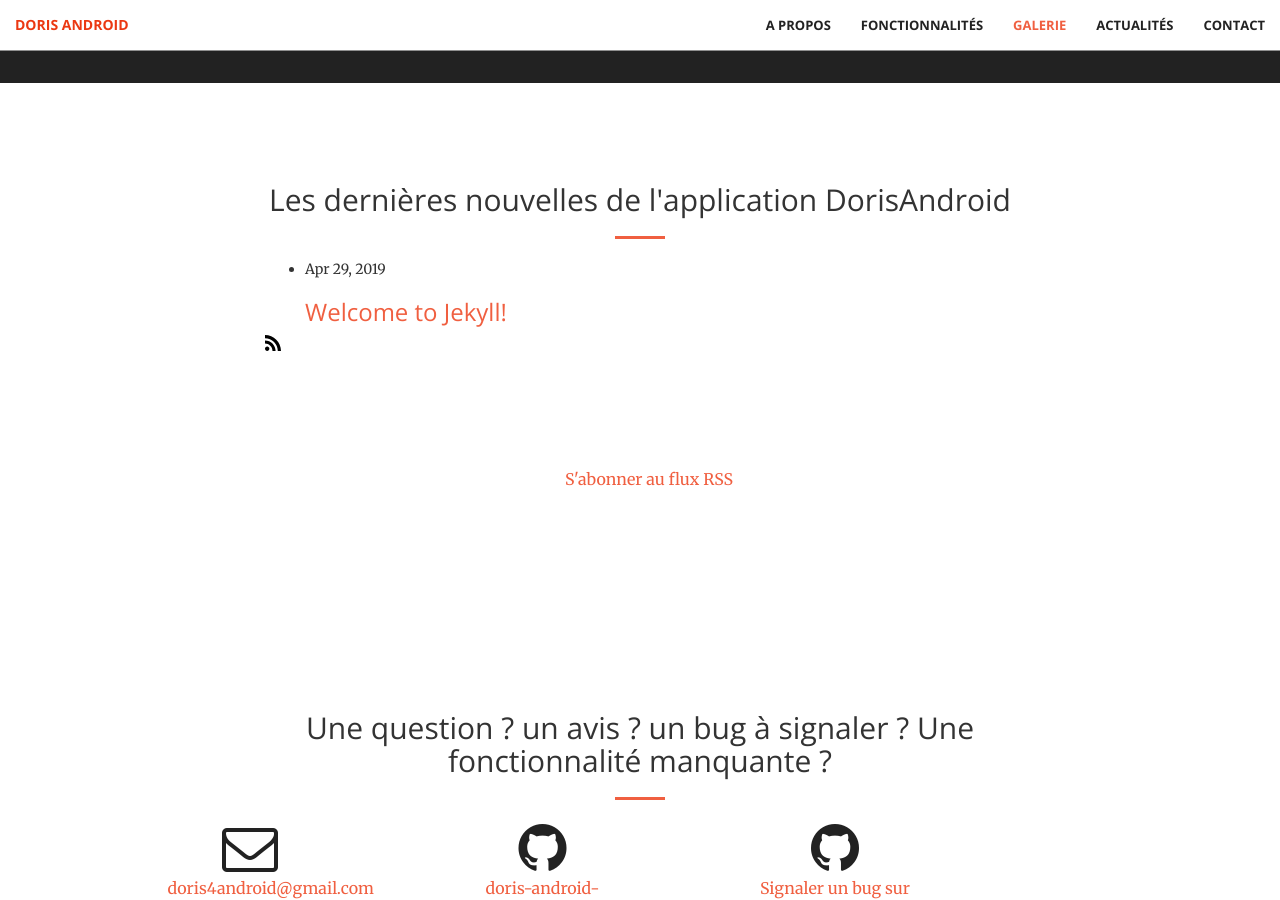
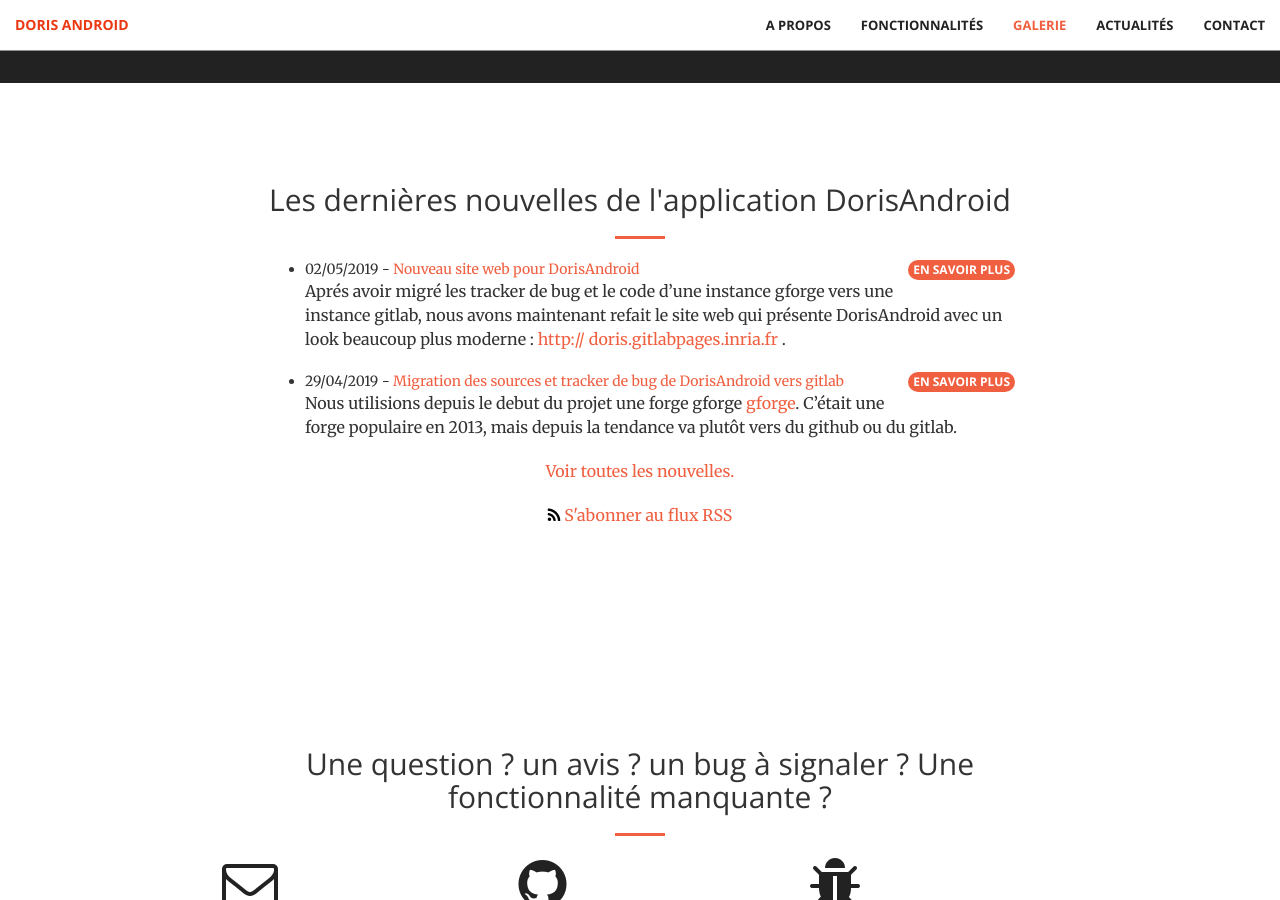
Before and after one commit to doris-ffessm/doris-ffessm.github.io, a Jekyll site: the page built from index.md, in a window 1280 px wide and 900 px high, scrolled down 3712 px. Built offline with Jekyll 4.4.1, drawn with Linux system fonts in a browser that asks for light colours; some of the changed text lies outside the part shown.

Commit message:
amélioration affichage des news

```diff
--- a/_config.yml
+++ b/_config.yml
@@ -25,6 +25,9 @@ url: "" # the base hostname & protocol for your site, e.g. http://example.com
 #twitter_username: jekyllrb
 #github_username:  jekyll
 
+timezone: Europe/Paris
+show_excerpts: true # Show excerpts of posts on the home page
+
 collections:
   - features
 
--- a/_includes/contact.html
+++ b/_includes/contact.html
@@ -22,8 +22,8 @@
 
 	        <div class="col-lg-2 col-lg-offset-1 text-center">
 	            <a href="https://gitlab.inria.fr/doris/doris-android/issues">
-	            <i class="fa fa-github fa-3x wow bounceIn" data-wow-delay=".1s"></i>
-	                <p>Signaler un bug sur notre tracker</p>
+	            <i class="fa fa-bug fa-3x wow bounceIn" data-wow-delay=".1s"></i>
+	                <p>Signaler un bug directement sur notre tracker (ou bien connaitre l'avancée des développements)</p>
 	            </a>
 	        </div>
     	</div>
--- a/_includes/latest_news.html
+++ b/_includes/latest_news.html
@@ -14,28 +14,37 @@
 			    <h2 class="post-list-heading">{{ page.list_title }}</h2>
 			  {%- endif -%}
 			  <ul class="post-list">
-      {%- for post in site.posts -%}
+			    {%- for post in site.posts limit:5 -%}
 			    <li>
-        {%- assign date_format = site.minima.date_format | default: "%b %-d, %Y" -%}
-        <span class="post-meta">{{ post.date | date: date_format }}</span>
-        <h3>
+			      {%- assign date_format = site.minima.date_format | default: "%d/%m/%Y" -%}
+			      <span class="post-meta">{{ post.date | date: date_format }} - </span>
 			      <a class="post-link" href="{{ post.url | relative_url }}">
 			          {{ post.title | escape }}
 			      </a>
-        </h3>
 			      {%- if site.show_excerpts -%}
+
+			        <span style="float: right;"><a href="{{ post.url | relative_url }}" class="btn btn-primary btn-xs page-scroll">En savoir plus</a></span>
 			        {{ post.excerpt }}
 			      {%- endif -%}
 			    </li>
 			    {%- endfor -%}
 			  </ul>
-
-    <p class="feed-subscribe"><svg class="svg-icon orange"><use xlink:href="{{ '/assets/minima-social-icons.svg#rss' | relative_url }}"></use></svg><a href="{{ "/feed.xml" | relative_url }}">S'abonner au flux RSS</a></p>
-
 			</div>
 			{%- endif -%}
-
-
-
+			<div class="col-lg-8 col-lg-offset-2 text-center">
+				<p class="feed-subscribe">
+					<a href="/all_news">
+						Voir toutes les nouvelles.
+					</a>
+				</p>
+			</div>
+			<div class="col-lg-8 col-lg-offset-2 text-center">
+				<p class="feed-subscribe">
+					<a href="{{ "/feed.xml" | relative_url }}">
+						<span style="color: Black;"><i class="fa fa-rss fa-1x wow bounceIn" data-wow-delay=".1s"></i></span> S'abonner au flux RSS
+					</a>
+				</p>
+			</div>
+		</div>
     </div>
 </section>
--- /dev/null
+++ b/_posts/2019-04-29-migration-vers-gitlab.md
@@ -0,0 +1,15 @@
+---
+layout: post
+title:  "Migration des sources et tracker de bug de DorisAndroid vers gitlab"
+date:   2019-04-29 10:05:02 +0200
+categories: web android
+---
+
+Nous utilisions depuis le debut du projet une forge gforge [gforge](https://gforge.inria.fr/projects/doris-android/).
+C'était une forge populaire en 2013, mais depuis la tendance va plutôt vers du github ou du gitlab.
+
+Nous avons donc migré le code source et les trackers de DorisAndroid vers une instance gitlab [https://gitlab.inria.fr/doris/doris-android](https://gitlab.inria.fr/doris/doris-android).
+
+Les remontées de bug ou les demande d'améliorations seront suivies via [https://gitlab.inria.fr/doris/doris-android/issues](https://gitlab.inria.fr/doris/doris-android/issues). Si vous ne souhaitez pas créer de compte pour rapporter un bug, vous pouvez simplment envoyer un message aux développeurs [doris-android-developers@lists.gforge.inria.fr](mailto:doris-android-developers@lists.gforge.inria.fr).
+
+Cela devrait nous permettre (à terme) d'améliorer les documentations de développement en restant dans la tendance du moment.
--- a/_posts/2019-04-29-welcome-to-jekyll.markdown
+++ /dev/null
@@ -1,25 +0,0 @@
----
-layout: post
-title:  "Welcome to Jekyll!"
-date:   2019-04-29 18:05:02 +0200
-categories: jekyll update
----
-You’ll find this post in your `_posts` directory. Go ahead and edit it and re-build the site to see your changes. You can rebuild the site in many different ways, but the most common way is to run `jekyll serve`, which launches a web server and auto-regenerates your site when a file is updated.
-
-To add new posts, simply add a file in the `_posts` directory that follows the convention `YYYY-MM-DD-name-of-post.ext` and includes the necessary front matter. Take a look at the source for this post to get an idea about how it works.
-
-Jekyll also offers powerful support for code snippets:
-
-{% highlight ruby %}
-def print_hi(name)
-  puts "Hi, #{name}"
-end
-print_hi('Tom')
-#=> prints 'Hi, Tom' to STDOUT.
-{% endhighlight %}
-
-Check out the [Jekyll docs][jekyll-docs] for more info on how to get the most out of Jekyll. File all bugs/feature requests at [Jekyll’s GitHub repo][jekyll-gh]. If you have questions, you can ask them on [Jekyll Talk][jekyll-talk].
-
-[jekyll-docs]: https://jekyllrb.com/docs/home
-[jekyll-gh]:   https://github.com/jekyll/jekyll
-[jekyll-talk]: https://talk.jekyllrb.com/
--- /dev/null
+++ b/_posts/2019-05-02-new-web-site.md
@@ -0,0 +1,14 @@
+---
+layout: post
+title:  "Nouveau site web pour DorisAndroid"
+date:   2019-05-02 10:05:02 +0200
+categories: web
+---
+
+Aprés avoir migré les tracker de bug et le code d'une instance gforge vers une instance gitlab,
+nous avons maintenant refait le site web qui présente DorisAndroid avec un look beaucoup plus moderne : [http:// doris.gitlabpages.inria.fr](http:// doris.gitlabpages.inria.fr)
+ .
+
+Techniquement, il utilise [jekyll](https://jekyllrb.com/) pour produire un site avec "responsive design".
+
+en cas de soucis avec le site vous pouvez remonter vos remarques et bugs sur ce project [https://gitlab.inria.fr/doris/doris.gitlabpages.inria.fr](https://gitlab.inria.fr/doris/doris.gitlabpages.inria.fr)
```
Also changed, not shown: _layouts/all_news.html (added, +55 -0 lines), all_news.md (added, +6 -0 lines), README.md, 1 other file. Lines whose indentation alone changed are shown as unchanged.
